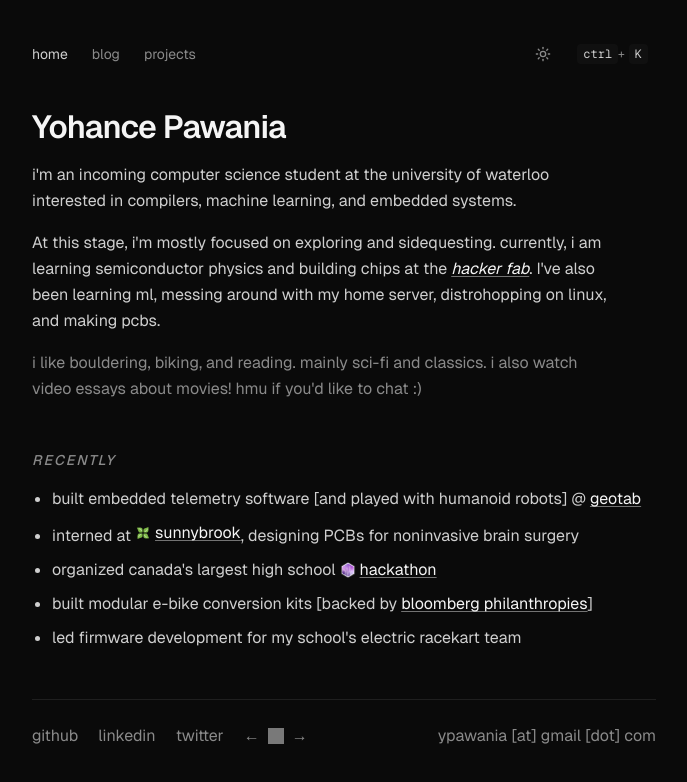
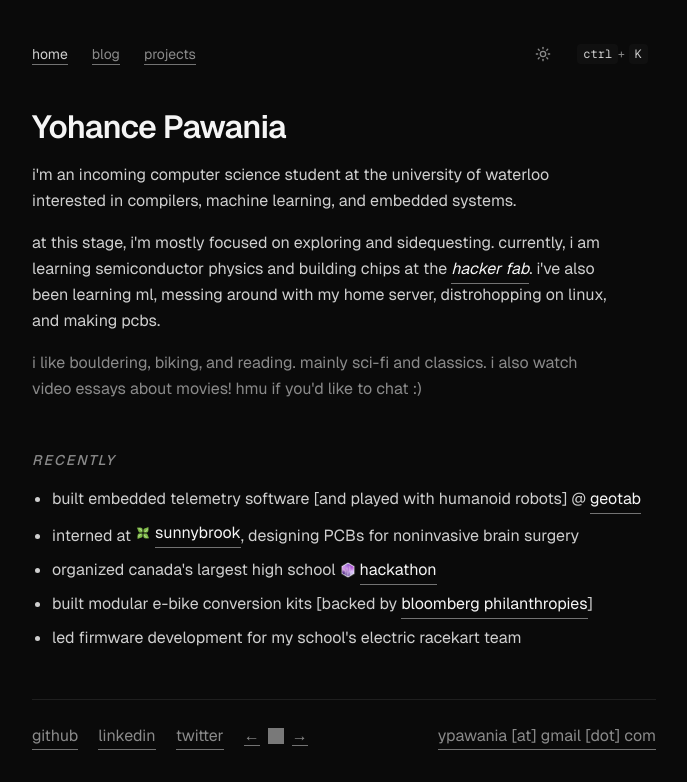
Before and after one commit to ypawania/yohancepawania.dev, a Next.js app: page / in a window 1280 px wide. Shown: the top 782 px of the page, without its empty margins (296-983 px from the left). Built offline with nearby package versions, Linux system fonts and the light colour scheme; grey boxes are pictures that could not be loaded.

Commit message:
Refine link hover styling

```diff
--- a/app/components/text-link.tsx
+++ b/app/components/text-link.tsx
@@ -18,7 +18,7 @@ export default function TextLink({
       href={href}
       target={target}
       rel={rel}
-      className="text-link underline underline-offset-2 transition-all duration-150 hover:italic"
+      className="text-link"
     >
       {children}
     </a>
--- a/app/globals.css
+++ b/app/globals.css
@@ -65,8 +65,22 @@ body {
   background: var(--selection);
 }
 
+@keyframes sweep {
+  0% {
+    transform: scaleX(0);
+    transform-origin: left;
+  }
+
+  100% {
+    transform: scaleX(1);
+    transform-origin: left;
+  }
+}
+
 .nav-link {
   color: var(--muted);
+  display: inline-block;
+  position: relative;
   text-decoration: none;
   transition: color 150ms ease;
 }
@@ -81,6 +95,8 @@ body {
 
 .social-link {
   color: var(--muted);
+  display: inline-block;
+  position: relative;
   text-decoration: none;
   transition: color 150ms ease;
 }
@@ -126,12 +142,52 @@ body {
 
 .text-link {
   color: var(--link);
-  text-decoration-color: var(--link-decoration);
+  display: inline-block;
+  position: relative;
+  text-decoration: none;
+  transition: color 150ms ease;
+}
+
+.nav-link::after,
+.social-link::after,
+.text-link::after {
+  position: absolute;
+  right: 0;
+  bottom: -0.08em;
+  left: 0;
+  z-index: 1;
+  height: 1px;
+  background: var(--link-decoration);
+  content: "";
+  pointer-events: none;
+}
+
+.nav-link::before,
+.social-link::before,
+.text-link::before {
+  position: absolute;
+  right: 0;
+  bottom: -0.08em;
+  left: 0;
+  z-index: 2;
+  height: 1px;
+  background: var(--foreground);
+  content: "";
+  opacity: 0;
+  pointer-events: none;
+  transform: scaleX(0);
+  transform-origin: left;
+}
+
+.nav-link:hover::before,
+.social-link:hover::before,
+.text-link:hover::before {
+  animation: sweep 500ms ease-in-out forwards;
+  opacity: 1;
 }
 
 .text-link:hover {
   color: var(--accent);
-  text-decoration-color: var(--accent);
 }
 
 .tooltip-surface {
--- a/app/page.tsx
+++ b/app/page.tsx
@@ -40,9 +40,9 @@ export default function Home() {
               the university of waterloo interested in compilers, machine learning, and embedded systems.
             </p>
             <p className="max-w-xl text-sm leading-relaxed text-[var(--muted-strong)] sm:text-base">
-            At this stage, i&apos;m mostly focused on exploring and sidequesting. currently, i am learning semiconductor physics
+            at this stage, i&apos;m mostly focused on exploring and sidequesting. currently, i am learning semiconductor physics
             and building chips at the <TextLink href="https://www.waterloofab.com/"><i>hacker fab</i></TextLink>.
-            I&apos;ve also been learning ml, messing around with my home server,
+            i&apos;ve also been learning ml, messing around with my home server,
             distrohopping on linux, and making pcbs.
 
             </p>
```
